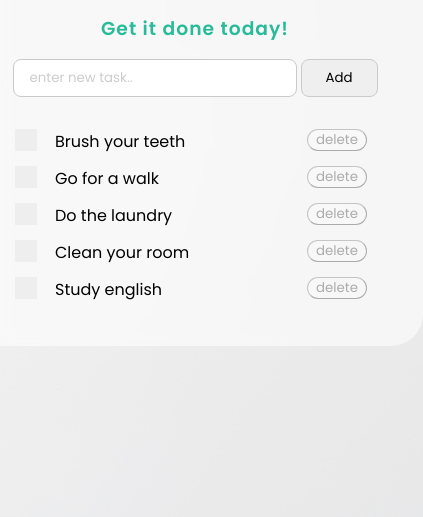
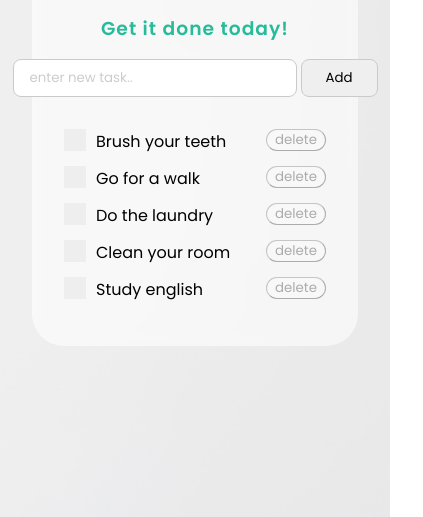
Before and after one commit to konrad88k/shopping-list, a plain HTML site: page index.html in a window 390 px wide. Shown: the part 327-844 px from the top of the page, 423 px wide, since content can reach past the window. Drawn offline with Linux system fonts and the light colour scheme; a web font is replaced by a local one.

Commit message:
RWD - mobile.

```diff
--- a/index.html
+++ b/index.html
@@ -7,6 +7,7 @@
 	<title>Javascript + DOM</title>
 	<link rel="stylesheet" type="text/css" href="style.css">
 	<link rel="stylesheet" type="text/css" href="checkbox_style.css">
+	<link rel="stylesheet" type="text/css" href="style_mobile.css">
 </head>
 <body>
 	<div class="container-wrap">
--- a/style.css
+++ b/style.css
@@ -109,7 +109,7 @@ ul {
 li {
   display: flex;
   align-items: center;
-  /* justify-content: space-between; */
+  justify-content: space-between;
   margin-bottom: 12px;
   cursor: pointer;
 }
--- /dev/null
+++ b/style_mobile.css
@@ -0,0 +1,21 @@
+/* MOBILE */
+@media screen and (max-width: 576px) {
+    .container {
+      /* margin-top: 2rem; */
+      min-width: 260px;
+      margin: 0 2rem;
+      padding: 2rem 2rem;
+      background-color: rgba(255, 255, 255, 0.57);
+      border-radius: 2rem;
+      backdrop-filter: blur(6px);
+    }
+    .checkbox-container {
+      padding-left: 2rem;
+      max-width: 160px;
+    }
+    #delete {
+      margin-left: 0;
+      padding-left: 8px;
+      padding-right: 8px;
+    }
+  }
```
